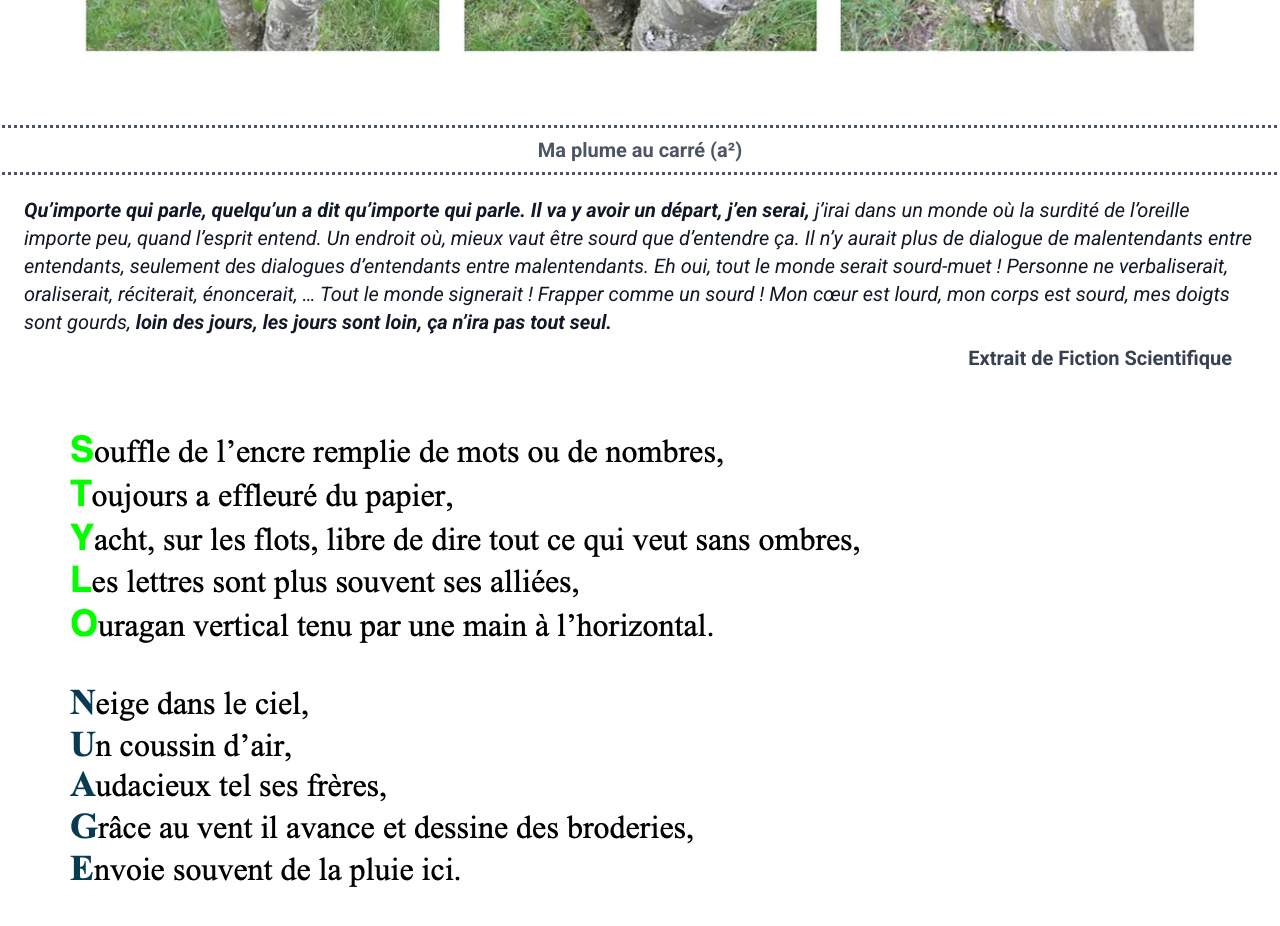
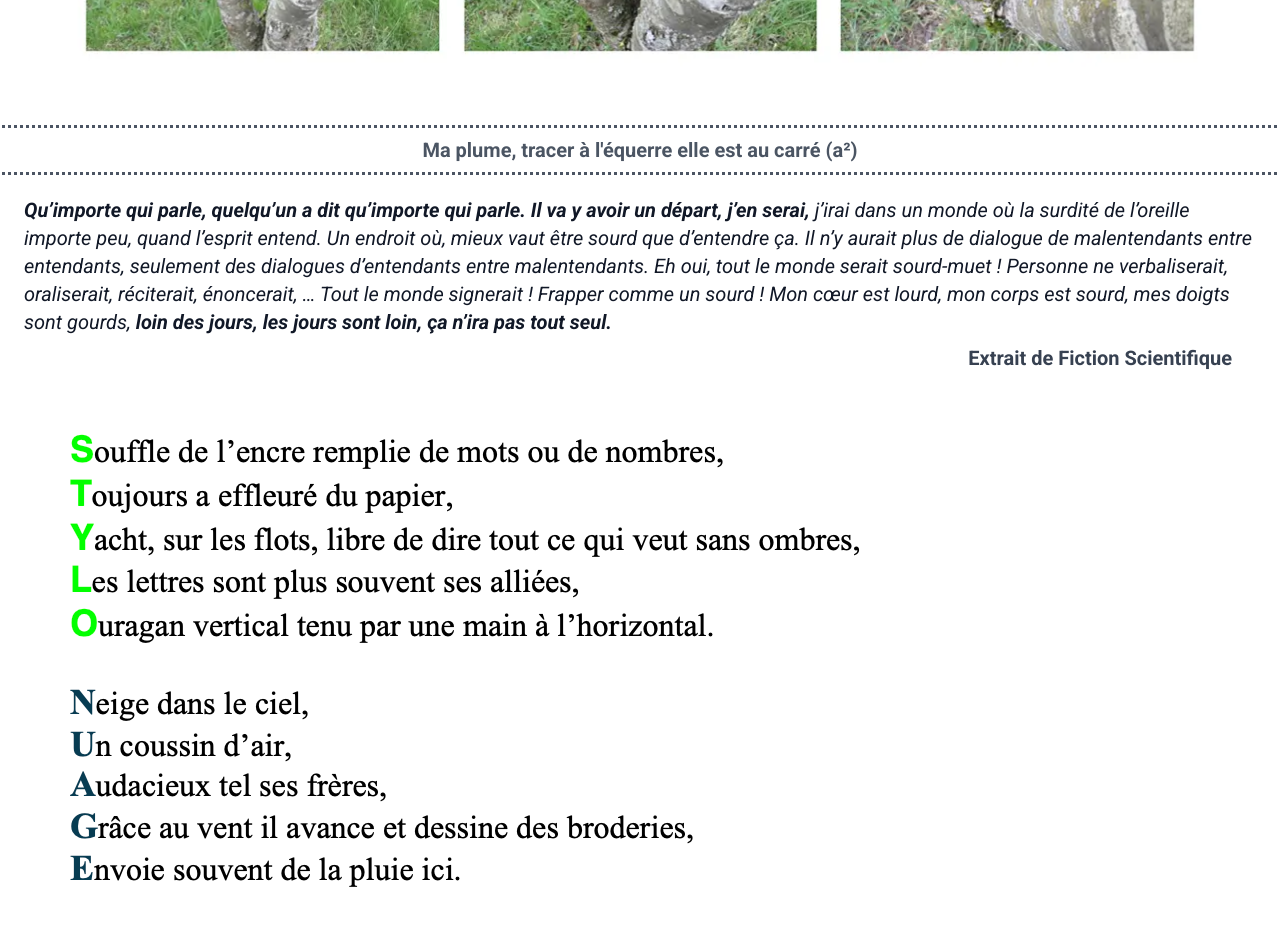
Before and after one commit to aeccher/portfolio2023, a Vue app: page /divers in a window 1280 px wide. Shown: the part 1640-2566 px from the top of the page. Built offline with nearby package versions, Linux system fonts and the light colour scheme.

Commit message:
Modification titre /divers

```diff
--- a/src/views/DiversView.vue
+++ b/src/views/DiversView.vue
@@ -7,7 +7,7 @@
       <img src="../assets/images/fleurs.webp" alt="Photomontage de photographies représentant des fleurs roses de plus en plus rapprochées" class="m-auto">
       <img src="../assets/images/troncs_arbres.webp" alt="Photomontage de photographies représentant un tronc d'arbre de plus en plus rapprochées" class="m-auto">
 
-      <h3 class="font-Roboto text-xl text-center font-bold mt-8 text-gray-600 outline-dotted p-2"> Ma plume au carré (a²)</h3>
+      <h3 class="font-Roboto text-xl text-center font-bold mt-8 text-gray-600 outline-dotted p-2"> Ma plume, tracer à l'équerre elle est au carré (a²)</h3>
       <blockquote class="text-xl italic font-medium font-Roboto text-gray-900 dark:text-gray-900 mt-4 ml-4 mr-4">
     <p><span class="font-semibold">Qu’importe qui parle, quelqu’un a dit qu’importe qui parle. Il va y avoir un départ, j’en serai, </span>j’irai dans un monde où la surdité de l’oreille importe peu, quand l’esprit entend.
     Un endroit où, mieux vaut être sourd que d’entendre ça. Il n’y aurait plus de dialogue de malentendants entre entendants, seulement des dialogues d’entendants entre malentendants.
```
